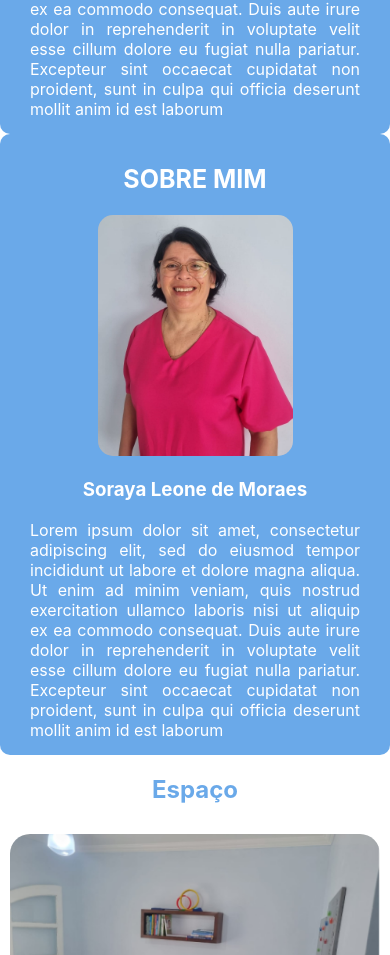
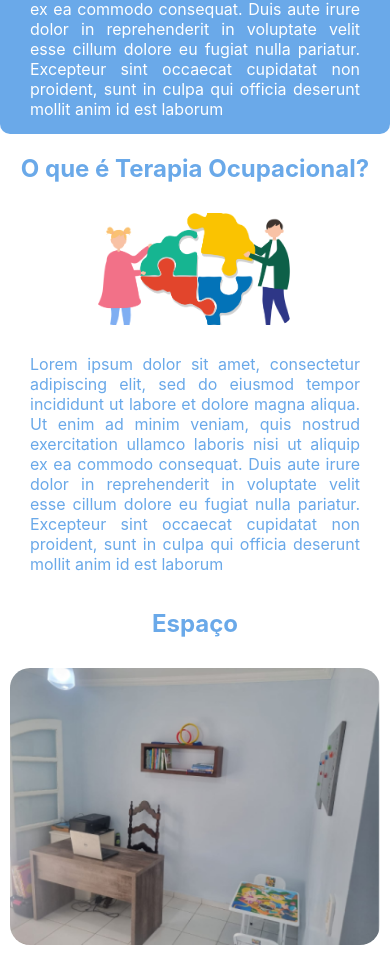
Before and after one commit to RonnySk/sorayaTo_web_page, a React (Create React App) app: page / in a window 390 px wide. Shown: the part 1094-2049 px from the top of the page. Built offline with nearby package versions, Linux system fonts and the light colour scheme.

Commit message:
add and update aboutTO

```diff
--- a/src/App.css
+++ b/src/App.css
@@ -59,6 +59,29 @@
     margin: 15px 30px;
 }
 
+.container-aboutTo{
+    display: flex;
+    flex-direction:column;
+    justify-content: center;
+    text-align: center;
+    background-color: white;
+    border-radius: 10px;
+    color: #6aa9e9;
+}
+
+.foto-puzzle{
+    width: 50%;
+    height: 40%;
+    border-radius: 15px;
+    margin-top: 10px;
+    margin-bottom: 10px;
+}
+
+.container-aboutTo p{
+    text-align:justify;
+    margin: 15px 30px;
+}
+
 .section3{
     display: flex;
     flex-direction:column;
@@ -73,12 +96,6 @@
     margin: 10px;
 
 }
-
-.carousel-root{
-    display: flex;
-    flex-direction: column;
-    align-items: center;
-  }
 
   .container-section4{
     display: flex;
@@ -105,6 +122,7 @@
     height: auto;
     border-radius: 10px;
   }
+
 }
 @media (min-width: 769px) {
     .container-section1{
--- a/src/components/AboutTO.jsx
+++ b/src/components/AboutTO.jsx
@@ -1,22 +1,21 @@
 import React from "react";
 import sorayaPerfilImg from "../images/soraya_perfil.png.jpg";
+import puzzle from "../images/puzzle.png";
 
 export default function AboutTO() {
   return (
-    <div className="section2">
-      <h2> SOBRE MIM</h2>
+    <div className="container-aboutTo">
+      <h2> O que é Terapia Ocupacional?</h2>
       <div className="second-section2">
         <img
-          className="foto-perfil"
-          src={sorayaPerfilImg}
-          alt="foto profissional de Soraya"
+          className="foto-puzzle"
+          src={puzzle}
+          alt="foto duas criancas com um puzzle"
         />
-        <div className="about-me">
-          <h3>Soraya Leone de Moraes</h3>
         <p>
           Lorem ipsum dolor sit amet, consectetur adipiscing elit, sed do
-            eiusmod tempor incididunt ut labore et dolore magna aliqua. Ut enim
-            ad minim veniam, quis nostrud exercitation ullamco laboris nisi ut
+          eiusmod tempor incididunt ut labore et dolore magna aliqua. Ut enim ad
+          minim veniam, quis nostrud exercitation ullamco laboris nisi ut
           aliquip ex ea commodo consequat. Duis aute irure dolor in
           reprehenderit in voluptate velit esse cillum dolore eu fugiat nulla
           pariatur. Excepteur sint occaecat cupidatat non proident, sunt in
@@ -24,6 +23,5 @@ export default function AboutTO() {
         </p>
       </div>
     </div>
-    </div>
   );
 }
```
Also changed, not shown: src/images/puzzle.png (added). Lines whose indentation alone changed are shown as unchanged.
